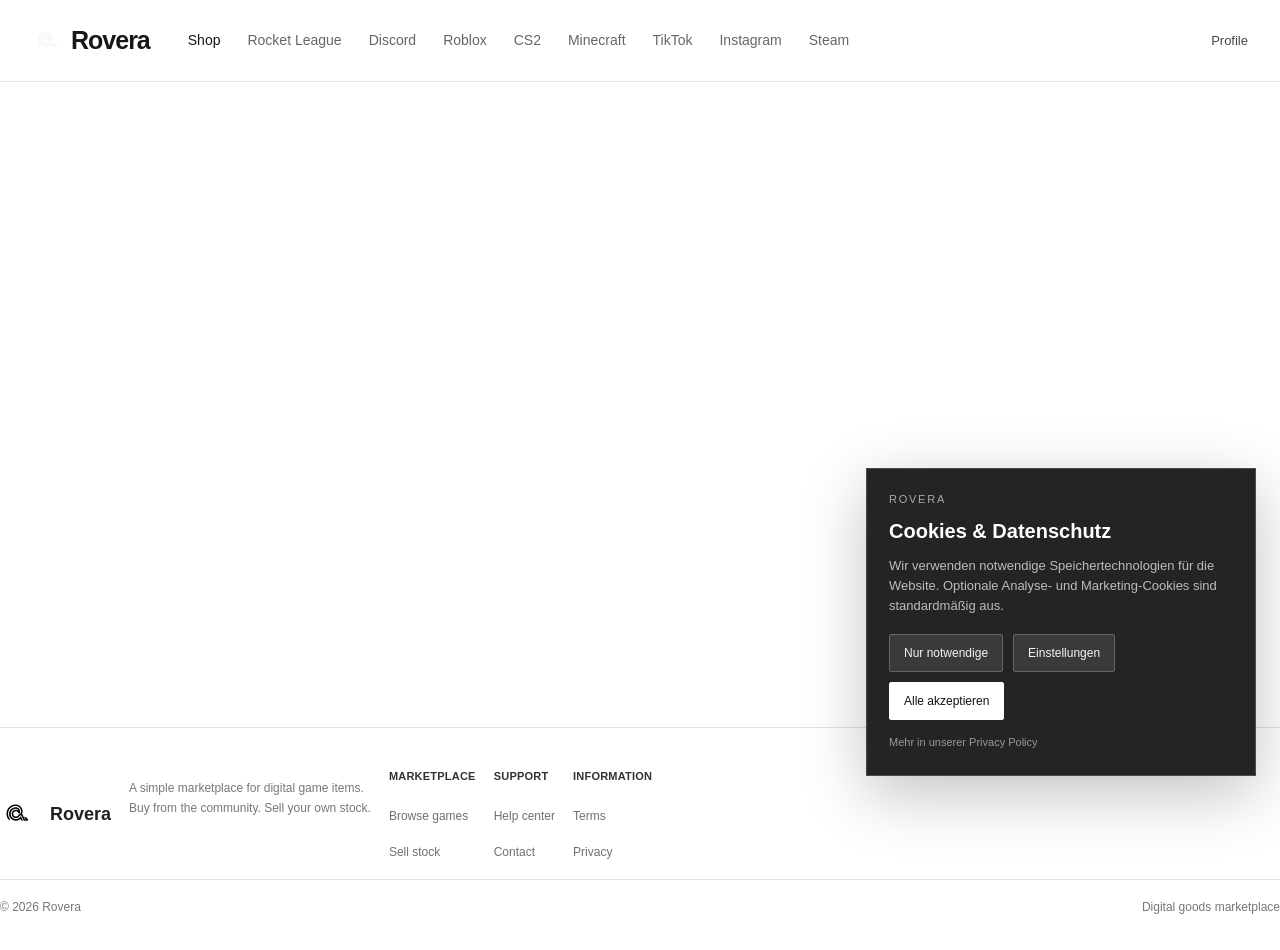
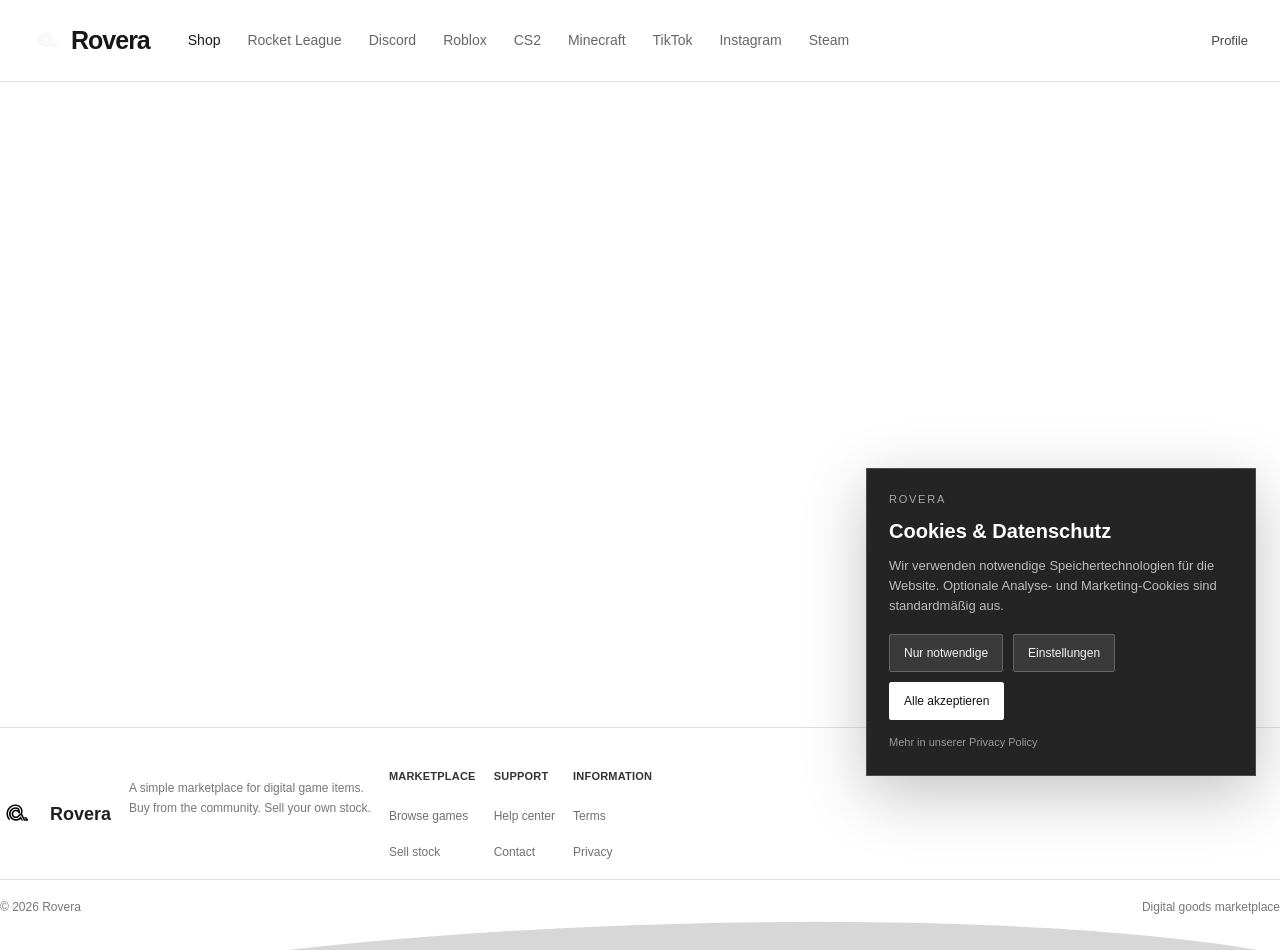
Before and after one commit to sw8tx/rovera, a Next.js app: page / in a window 1280 px wide. Shown: the top 950 px of the page. Built offline with nearby package versions, Linux system fonts and the light colour scheme.

Commit message:
Add monochrome footer wave decoration

```diff
--- a/app/globals.css
+++ b/app/globals.css
@@ -672,6 +672,9 @@
 .footer-column strong { margin-bottom: 4px; color: #333; font-size: 11px; letter-spacing: .02em; }
 .footer-column a { color: #707070; text-decoration: none; }.footer-column a:hover { color: #171717; }
 .footer-bottom { display: flex; justify-content: space-between; padding-top: 18px; border-top: 1px solid #e1e1e1; color: #777; }
+.marketplace-page > .marketplace-footer { position: relative; isolation: isolate; overflow: hidden; padding-bottom: 150px; background: #fff; }
+.marketplace-page > .marketplace-footer::before { position: absolute; z-index: -1; right: -8%; bottom: 36px; left: -8%; height: 105px; border-radius: 50% 50% 0 0 / 100% 100% 0 0; background: #d7d7d7; content: ""; transform: rotate(-2deg); }
+.marketplace-page > .marketplace-footer::after { position: absolute; z-index: -1; right: -10%; bottom: -54px; left: -10%; height: 150px; border-radius: 50% 50% 0 0 / 100% 100% 0 0; background: #171717; content: ""; transform: rotate(2deg); }
 @media (max-width: 700px) { .footer-main { grid-template-columns: 1fr 1fr; gap: 26px; }.footer-about { grid-column: 1 / -1; } }
 .hero-product-art img { width: 88%; height: 88%; object-fit: contain; opacity: 1; }
 .product-grid { grid-template-columns: repeat(3, minmax(0, 1fr)); }
```
